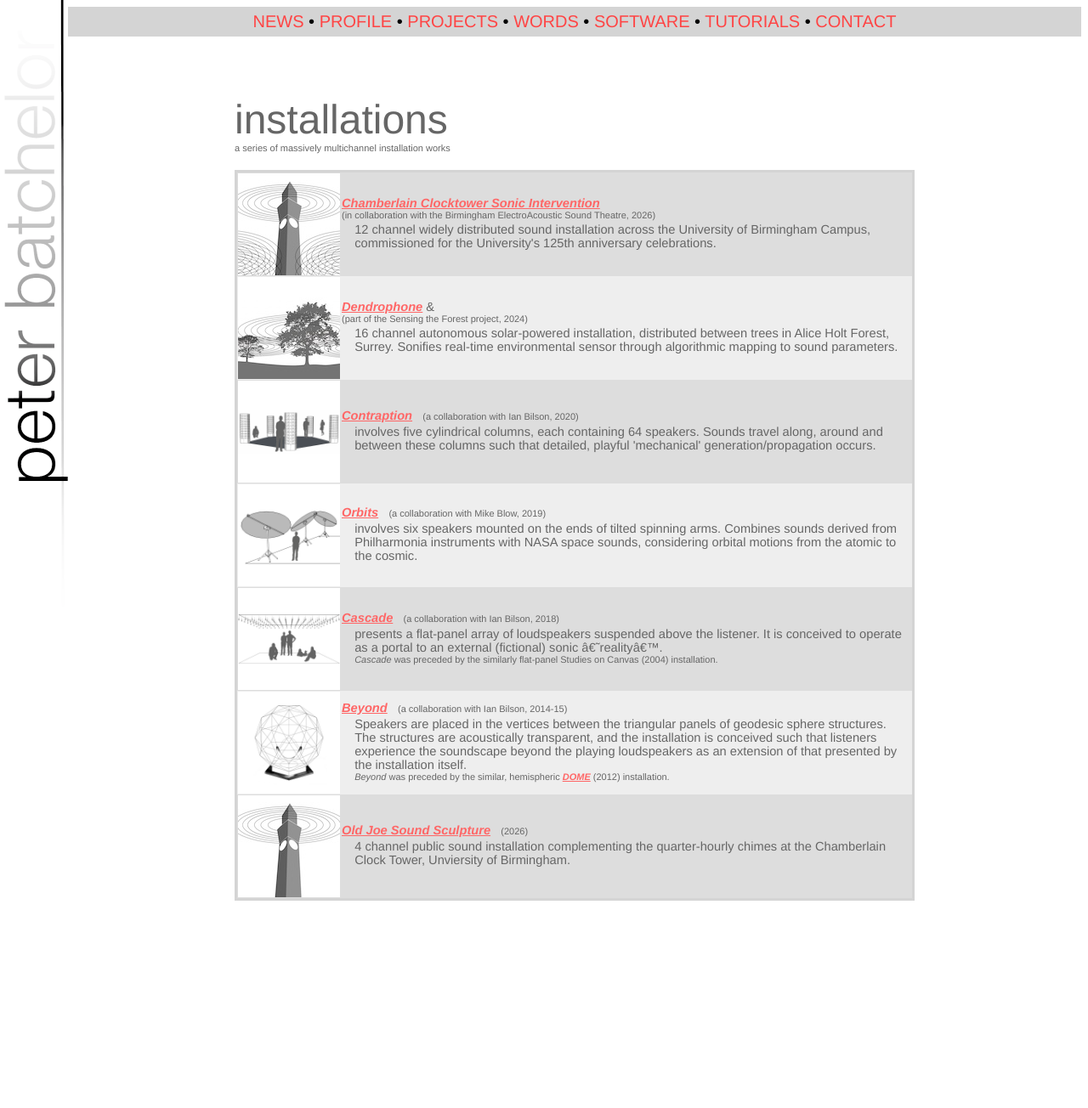
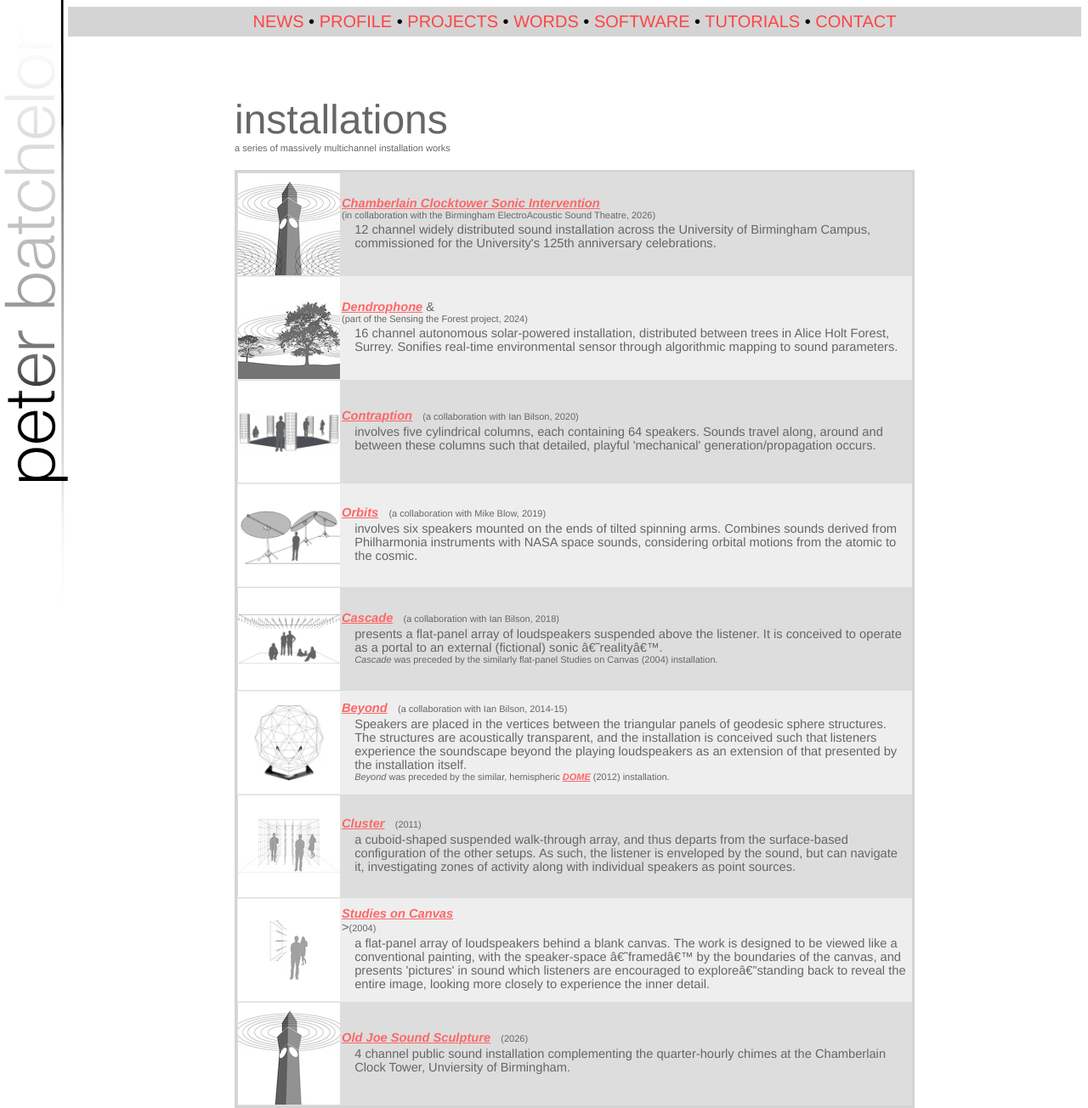
Before and after one commit to acousma74/peterbatchelor, a Jekyll site: the page built from installations.md, in a window 1280 px wide. Shown: the whole page at 85% size. Built offline with Jekyll 4.4.1, drawn with Linux system fonts in a browser that asks for light colours; before the commit the page ends 1060 px from its top, so only the background shows below that.

Commit message:
canvas&cluster

```diff
--- a/installations.md
+++ b/installations.md
@@ -67,7 +67,29 @@ permalink: /installations.html
     </td>
 
   </tr>
+
    <tr class="news">
+       <td><a href="{{ site.baseurl }}/cluster.html"><img src="{{ site.baseurl }}/assets/images/Cluster/clusterThumb.jpg" width="120" height="120" alt="Old Joe Sound Sculpture"/></a></td>
+    <td>
+      <em><a href="{{ site.baseurl }}/cluster.html"><strong>Cluster</strong></a></em> &nbsp;&nbsp;<span class="smalltext">(2011) </span>
+      <table border="0"><tr><td>&nbsp;&nbsp;</td><td>
+        a cuboid-shaped suspended walk-through array, and thus departs from the surface-based configuration of the other setups. As such, the listener is enveloped by the sound, but can navigate it, investigating zones of activity along with individual speakers as point sources.
+      </td></tr></table>
+    </td>
+</tr>
+
+   <tr class="news">
+       <td><a href="{{ site.baseurl }}/canvas.html"><img src="{{ site.baseurl }}/assets/images/Canvas/canvasThumb.jpg" width="120" height="120" alt="Canvas"/></a></td>
+    <td>
+      <em><a href="{{ site.baseurl }}/canvas.html"><strong>Studies on Canvas</strong></a></em> <br/>><span class="smalltext">(2004) </span>
+      <table border="0"><tr><td>&nbsp;&nbsp;</td><td>
+        a flat-panel array of loudspeakers behind a blank canvas. The work is designed to be viewed like a conventional painting, with the speaker-space ‘framed’ by the boundaries of the canvas, and presents 'pictures' in sound which listeners are encouraged to explore—standing back to reveal the entire image, looking more closely to experience the inner detail.
+      </td></tr></table>
+    </td>
+
+</tr>
+
+ <tr class="news">
        <td><a href="{{ site.baseurl }}/ojss.html"><img src="{{ site.baseurl }}/assets/images/ojss/ojssThumb.jpg" width="120" height="120" alt="Old Joe Sound Sculpture"/></a></td>
     <td>
       <em><a href="{{ site.baseurl }}/c125.html"><strong>Old Joe Sound Sculpture</strong></a></em> &nbsp;&nbsp;<span class="smalltext">(2026) </span>
@@ -78,7 +100,4 @@ permalink: /installations.html
 
 </tr>
 
-
-
-
 </table>
```
Also changed, not shown: assets/images/Canvas/canvasThumb.jpg (added), assets/images/Cluster/clusterThumb.jpg (added).
